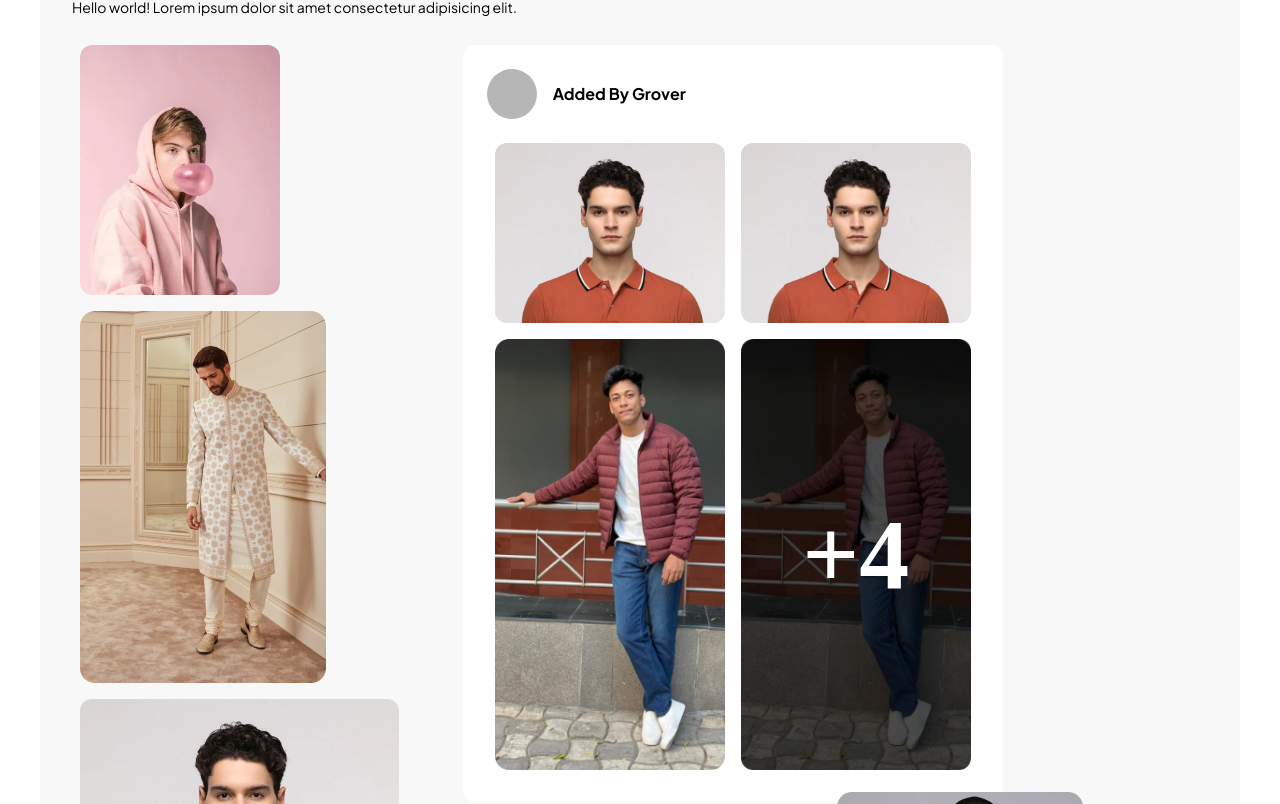
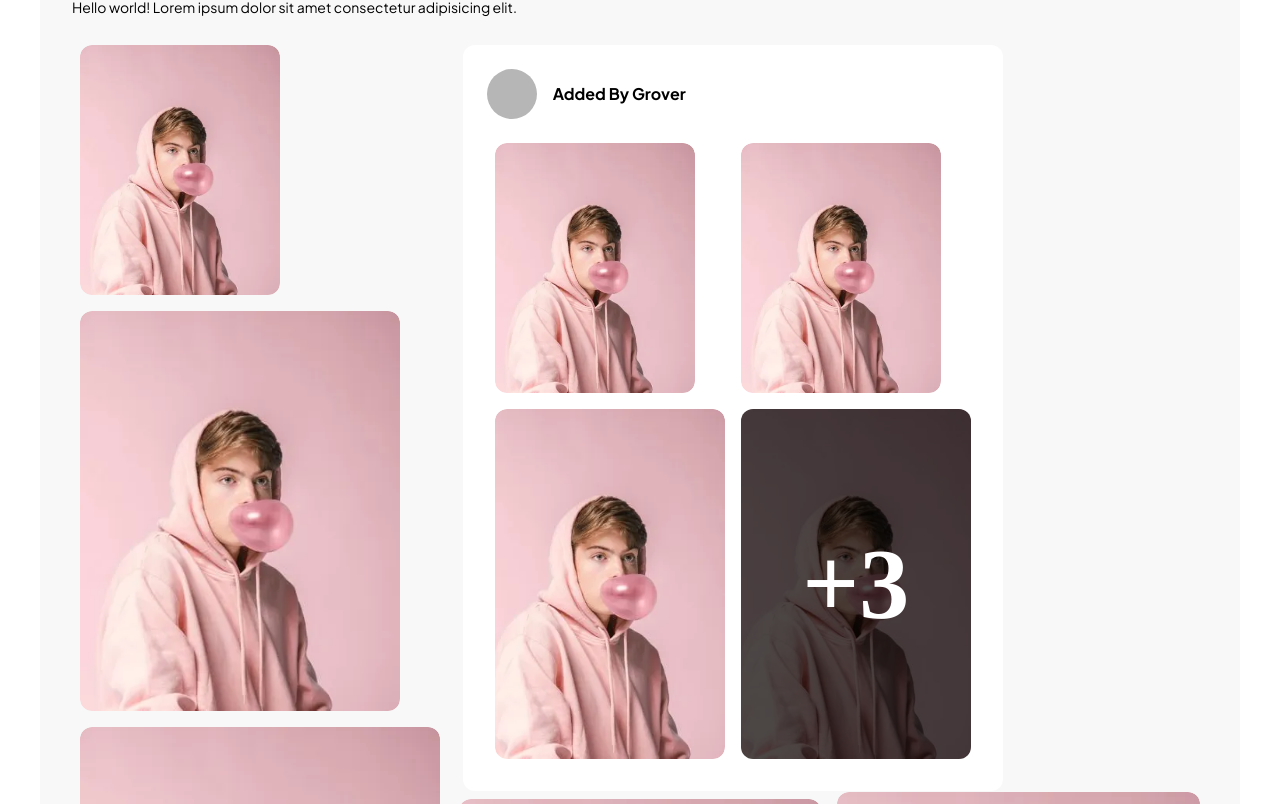
Before and after one commit to neharadialcode486/react-dummy-page, a React (Create React App) app: page / in a window 1280 px wide. Shown: the part 3436-4240 px from the top of the page. Built offline with nearby package versions, Linux system fonts and the light colour scheme; a web font is replaced by a local one.

Commit message:
code reverted

```diff
--- a/src/components/common/MiddleImgs.jsx
+++ b/src/components/common/MiddleImgs.jsx
@@ -1,8 +1,45 @@
 import React from "react";
+import boy from "../../assets/img/boy.webp";
 import Masonry, { ResponsiveMasonry } from "react-responsive-masonry";
 
-const MiddleImgs = ({collections}) => {
-
+const MiddleImgs = () => {
+  const imgdata = [
+    {
+      imgUrl: boy,
+      class:
+        "lg:h-[250px] sm:h-[150px] h-[150px] w-full object-cover rounded-xl xl:max-w-[245px]  sm:max-w-[290px] max-w-[115px]",
+    },
+    {
+      imgUrl: boy,
+      class:
+        "lg:h-[250px]  sm:h-[150px] h-[150px] w-full object-cover rounded-xl xl:max-w-[245px]  sm:max-w-[290px] max-w-[115px]",
+    },
+    {
+      imgUrl: boy,
+      class:
+        "lg:h-[350px]  sm:h-[250px] h-[250px] w-full object-cover rounded-xl xl:max-w-[245px]  sm:max-w-[290px] max-w-[115px] ",
+    },
+    {
+      imgUrl: boy,
+      class:
+        "lg:h-[350px]  sm:h-[250px] h-[250px] w-full object-cover rounded-xl xl:max-w-[245px]  sm:max-w-[290px] max-w-[115px]",
+    },
+    {
+      imgUrl: boy,
+      class:
+        "lg:h-[350px]  sm:h-[250px] h-[250px] w-full object-cover rounded-xl xl:max-w-[245px]  sm:max-w-[290px] max-w-[115px] ",
+    },
+    {
+      imgUrl: boy,
+      class:
+        "lg:h-[350px]  sm:h-[250px] h-[250px] w-full object-cover rounded-xl xl:max-w-[245px]  sm:max-w-[290px] max-w-[115px]",
+    },
+    {
+      imgUrl: boy,
+      class:
+        "lg:h-[350px]  sm:h-[250px] h-[250px] w-full object-cover rounded-xl xl:max-w-[245px]  sm:max-w-[290px] max-w-[115px]",
+    },
+  ];
   return (
     <div className="bg-white sm:p-6 p-2 rounded-xl w-full xl:min-w-[540px] lg:min-w-[590px] sm:min-w-[420px] min-w-[280px] sm:mx-3 mx-2 mt-2">
       <div className="flex gap-4 items-center sm:mb-4 mb-2">
@@ -11,17 +48,17 @@ const MiddleImgs = ({collections}) => {
       </div>
       <ResponsiveMasonry columnsCountBreakPoints={{ 350: 2, 750: 2, 900: 2 }}>
         <Masonry>
-          {collections.slice(0, 4).map((obj, i) => (
+          {imgdata.slice(0, 4).map((obj, i) => (
             <div className="p-2" key={i}>
               <div className="relative rounded-xl overflow-hidden">
                 <img
-                  src={obj.url}
-                  className="object-cover w-full"
+                  src={obj.imgUrl}
+                  className={`${obj.class}`}
                   alt="Product"
                 />
-                {i === 3 && collections.length > 4 ? (
+                {i === 3 && imgdata.length > 4 ? (
                   <div className="w-full h-full absolute top-0 left-0 bg-black bg-opacity-70 z-10 text-white xl:text-[100px] text-[70px] ff_cook  font-bold flex flex-col justify-center items-center">
-                    {collections.length > 4 ? `+${collections.length - 4}` : ""}
+                    {imgdata.length > 4 ? `+${imgdata.length - 4}` : ""}
                   </div>
                 ) : (
                   ""
--- a/src/components/common/Products.jsx
+++ b/src/components/common/Products.jsx
@@ -3,18 +3,73 @@ import Masonry, { ResponsiveMasonry } from "react-responsive-masonry";
 import boy from "../../assets/img/boy.webp";
 import MiddleImgs from "./MiddleImgs";
 import CommonImg from "./CommonImg";
-import { productCollection } from "./Helper";
 
 const Products = () => {
   const [isWideScreen, setIsWideScreen] = useState(window.innerWidth > 640);
   const [value, setValue] = useState("");
   const [visibleImages, setVisibleImages] = useState(7);
   const initialVisibleImages = 7;
+  const images = [
+    {
+      imgClass:
+        "lg:h-[400px] sm:h-[300px] h-[100px] w-full object-cover rounded-xl",
+      image: boy,
+    },
+    {
+      imgClass:
+        "lg:h-[450px] sm:h-[350px] h-[250px] w-full object-cover rounded-xl",
+      image: boy,
+    },
+    {
+      imgClass:
+        "lg:h-[550px] sm:h-[450px] h-[300px] w-full object-cover rounded-xl",
+      image: boy,
+    },
+    {
+      imgClass:
+        "lg:h-[500px] sm:h-[400px] h-[250px] w-full object-cover rounded-xl",
+      image: boy,
+    },
+    {
+      imgClass:
+        "lg:h-[480px] sm:h-[380px] h-[180px] w-full object-cover rounded-xl",
+      image: boy,
+    },
+    {
+      imgClass:
+        "lg:h-[500px] sm:h-[250px] h-[200px] w-full object-cover rounded-xl",
+      image: boy,
+    },
+    {
+      imgClass:
+        "lg:h-[270px] sm:h-[170px] h-[100px] w-full object-cover rounded-xl",
+      image: boy,
+    },
+    {
+      imgClass:
+        "lg:h-[270px] sm:h-[170px] h-[100px] w-full object-cover rounded-xl",
+      image: boy,
+    },
+    {
+      imgClass:
+        "lg:h-[270px] sm:h-[170px] h-[100px] w-full object-cover rounded-xl",
+      image: boy,
+    },
+    {
+      imgClass:
+        "lg:h-[270px] sm:h-[170px] h-[100px] w-full object-cover rounded-xl",
+      image: boy,
+    },
+    {
+      imgClass:
+        "lg:h-[480px] sm:h-[380px] h-[180px] w-full object-cover rounded-xl",
+      image: boy,
+    },
+  ];
 
   const handleViewMore = () => {
-    setVisibleImages(images.length);
+    setVisibleImages((prev) => Math.min(prev + 4, images.length));
   };
-
 
   const handleShowLess = () => {
     setVisibleImages(initialVisibleImages);
@@ -29,7 +84,6 @@ const Products = () => {
       window.removeEventListener("resize", handleResize);
     };
   }, []);
-  const images = productCollection[0]?.images;
 
   return (
     <div>
@@ -41,15 +95,15 @@ const Products = () => {
             {images.slice(0, visibleImages).map((img, index) => (
               <CommonImg
                 key={index}
-                imgClass="w-full object-cover"
-                image={img.url}
+                imgClass={img.imgClass}
+                image={img.image}
               />
             ))}
           </Masonry>
         </ResponsiveMasonry>
       ) : value === "content" ? (
         <div className="max-w-[525px]">
-          <MiddleImgs collections={productCollection[1]?.images || []} />
+          <MiddleImgs />
         </div>
       ) : (
         <ResponsiveMasonry
@@ -62,13 +116,13 @@ const Products = () => {
                 image={boy}
               />
             )}
-            <MiddleImgs collections={productCollection[1]?.images || []} />
+            <MiddleImgs />
             <span className="inline-block lg:h-[747px] sm:h-[560px] h-[500px] "></span>
             {images.slice(0, visibleImages).map((img, index) => (
               <CommonImg
                 key={index}
-                imgClass="object-cover w-full"
-                image={img.url}
+                imgClass={img.imgClass}
+                image={img.image}
               />
             ))}
           </Masonry>
```
